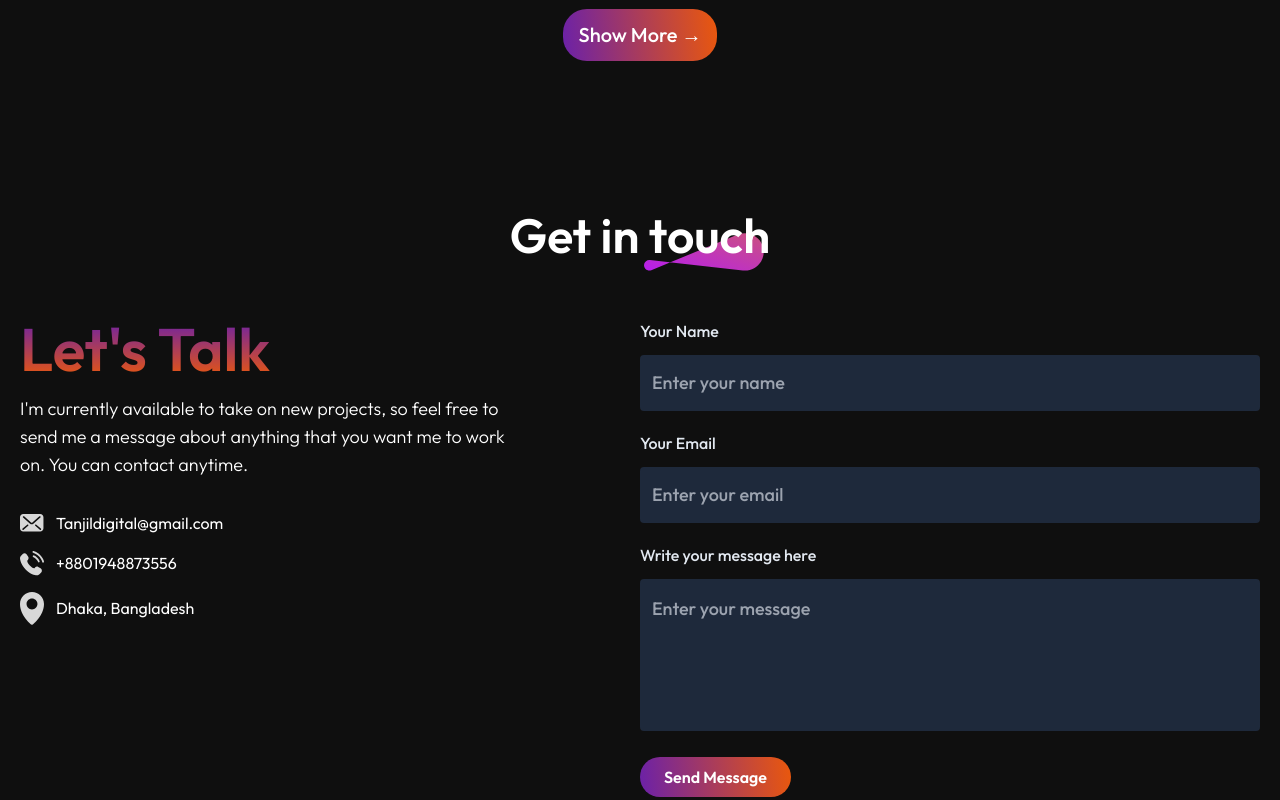
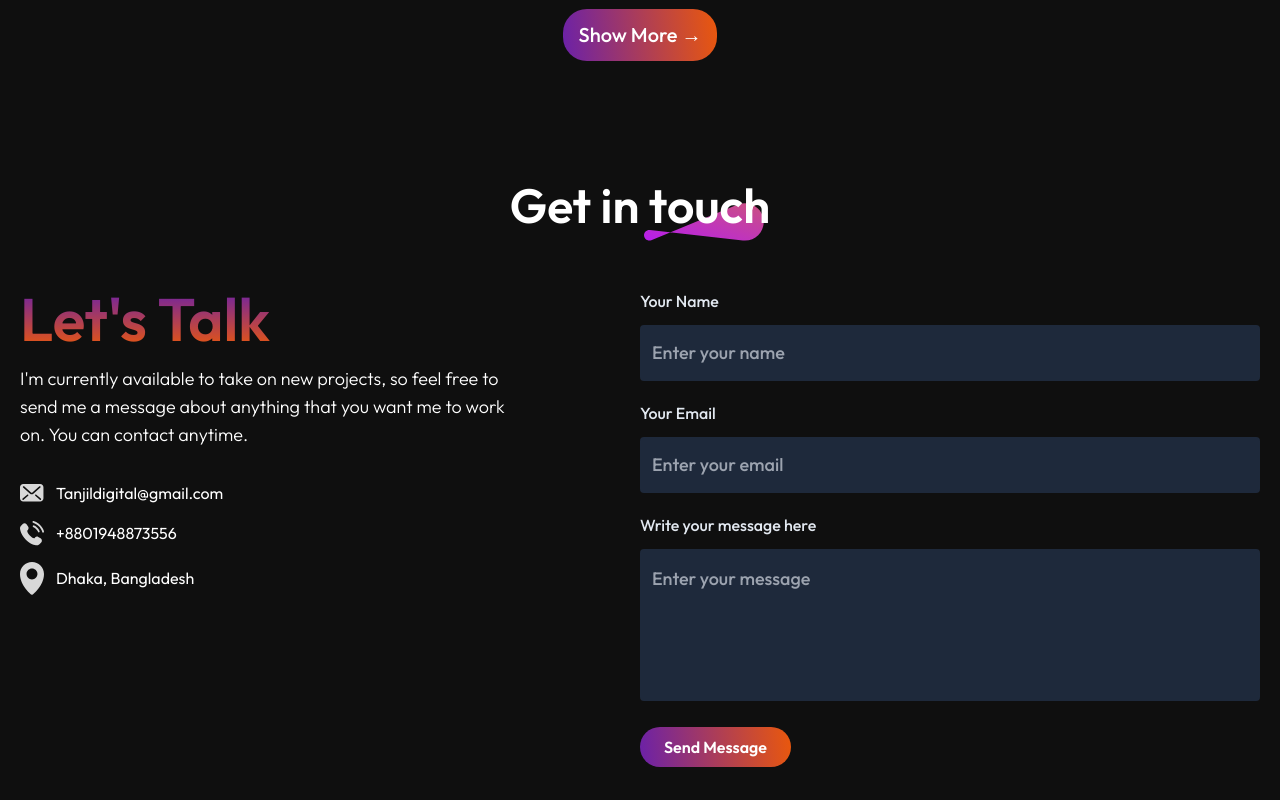
Before and after one commit to Mamun128169/React-Personal-Protfolio, a React (Vite) app: page / in a window 1280 px wide. Shown: the part 3040-3840 px from the top of the page. Built offline with nearby package versions, Linux system fonts and the light colour scheme; no server answers.

Commit message:
fixed the extra space in connect section

```diff
--- a/src/components/main/Connect.jsx
+++ b/src/components/main/Connect.jsx
@@ -58,7 +58,7 @@ const Connect = () => {
   return (
     <motion.div
       id="connect"
-      className="py-20 max-w-7xl mx-auto"
+      className="mt-[120px] max-w-7xl mx-auto"
       initial={{ opacity: 0 }}
       whileInView={{ opacity: 1 }}
       transition={{ duration: 0.5 }}
```
